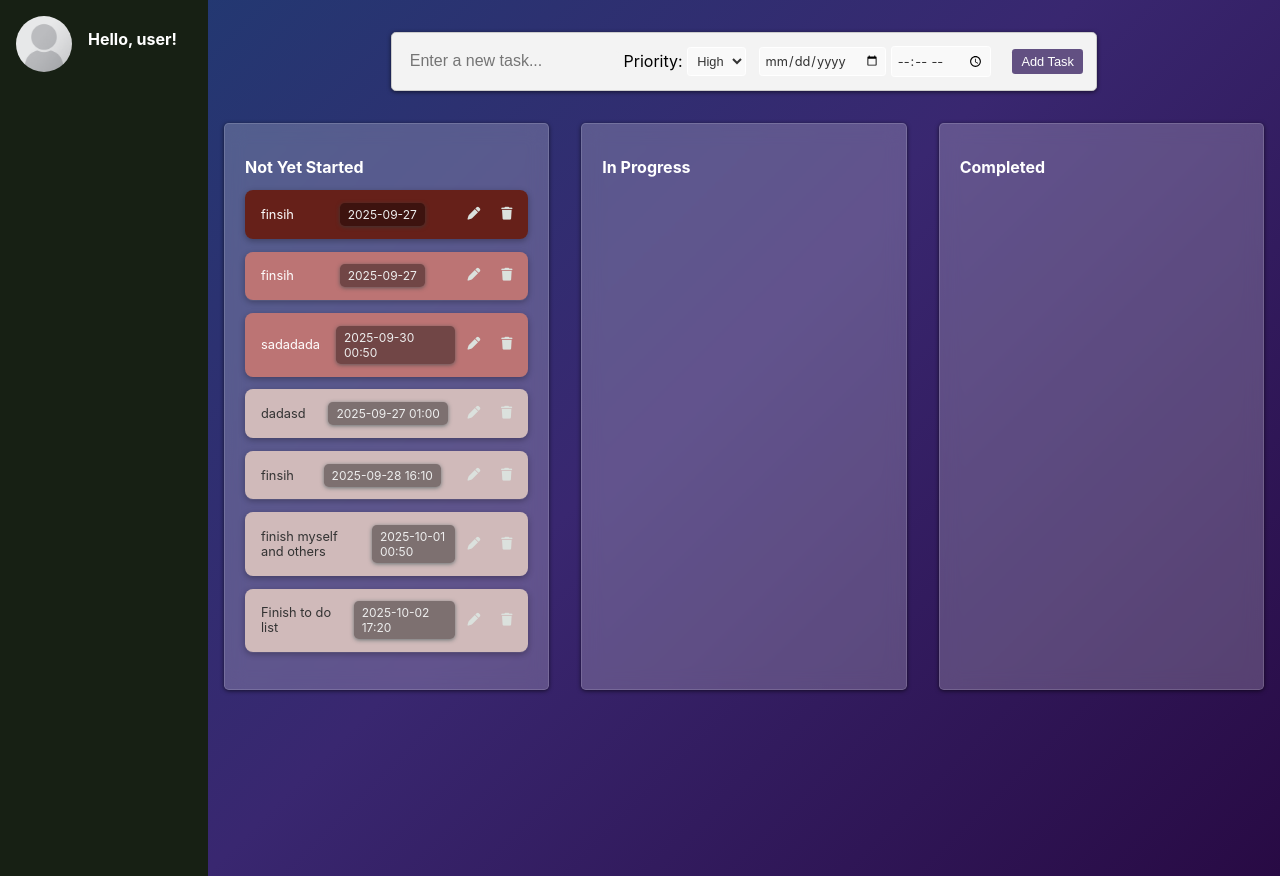
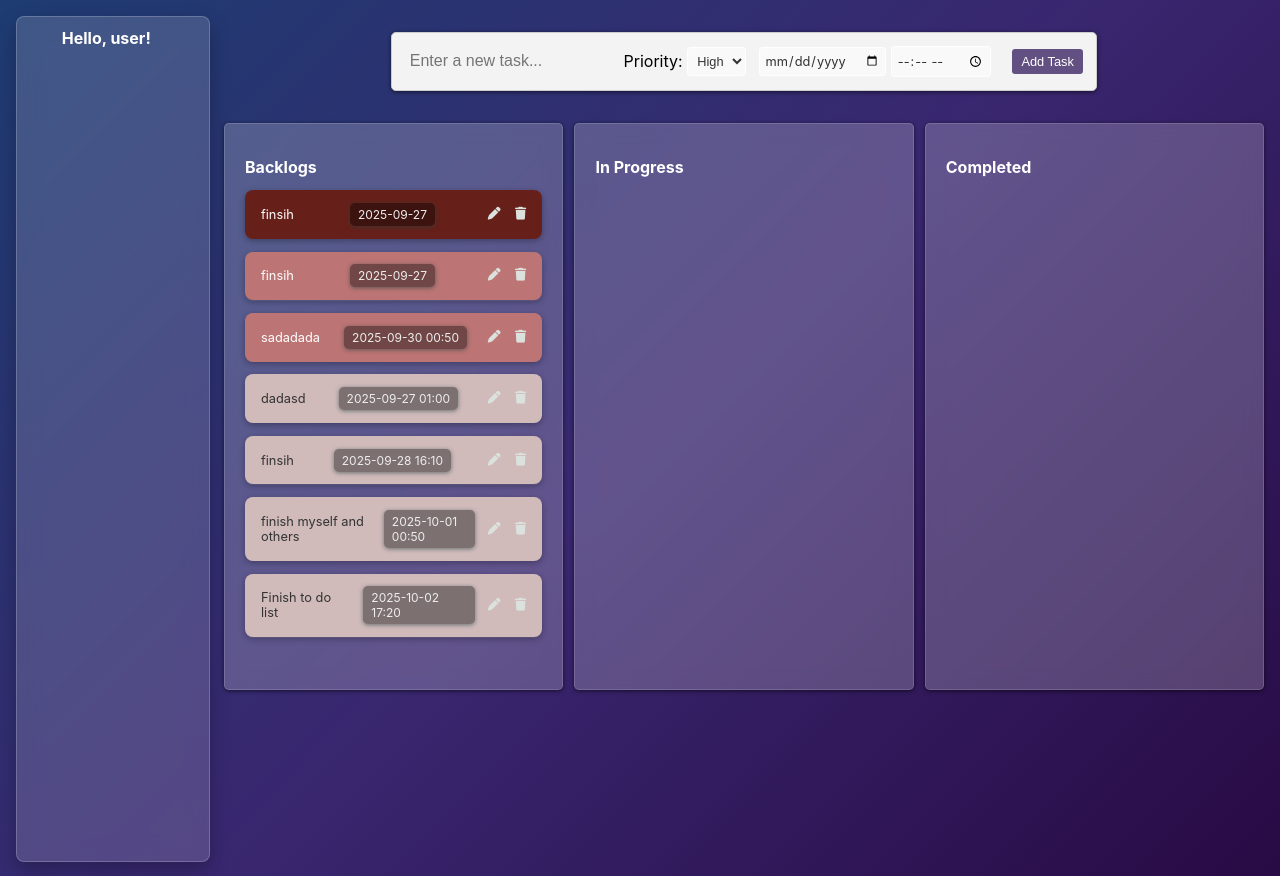
Before and after one commit to sam-cookie/cmsc128-indivProject_Lansoy, a Flask app: page / in a window 1280 px wide. Run offline with Flask 3, Linux system fonts and the light colour scheme; data comes from the database, SQL or seed files in the repository; some libraries are stand-ins or nearby versions.

Commit message:
edited ui

```diff
--- a/static/style.css
+++ b/static/style.css
@@ -7,10 +7,10 @@ h1, h2 {
     font-weight: 700;
 }
 
-h3 {
-    font-size: 0.75rem;
-    font-weight: 500;
+h1 {
+    margin-left: 2.8rem;
 }
+
 
 body {
     overflow-x: hidden;
@@ -22,13 +22,24 @@ body {
 
 .side-bar {
     position: fixed;
-    top: 0;
-    left: 0;
-    height: 100%;
-    width: 13rem;
-    background: #172014;
-    color: white;
-    padding-top: 1rem;
+    top: 1rem;
+    left: 1rem;
+    height: calc(100% - 2rem);
+    width: 12rem;
+    background: rgba(255, 255, 255, 0.15);
+    backdrop-filter: blur(12px);
+    -webkit-backdrop-filter: blur(12px);
+
+    border-radius: 0.5rem;
+    border: 1px solid rgba(255, 255, 255, 0.2);
+    box-shadow: 0 8px 20px rgba(0, 0, 0, 0.25);
+}
+
+.side-bar:hover, .not-yet-started:hover,
+.in-progress:hover,
+.completed:hover{
+    transform: translateY(-3px);
+    box-shadow: 0 12px 28px rgba(0, 0, 0, 0.35);
 }
 
 #sidebar-title {
@@ -177,7 +153,7 @@ input[type="date"], [type="time"] {
     display: flex;
     flex-direction: row;
     align-items: center;
-    gap: 0.5rem;
+    gap: 0.1rem;
 }
 
 .task-card .date-time {
@@ -256,7 +232,7 @@ input[type="date"], [type="time"] {
 
 .tasks-container {
     display: flex;
-    gap: 2rem;
+    gap: 0.7rem;
     margin-left: 14rem;
     margin-right: 1rem;
 }
--- a/templates/index.html
+++ b/templates/index.html
@@ -20,7 +20,7 @@
 <div class="tasks-container">
    <div class="not-yet-started">
         <div id="header-nys">
-            <h2>Not Yet Started</h2>
+            <h2>Backlogs</h2>
             <div id="task-card">
                 {% for task in tasks %}
                 <div class="task-card {{ task['priority'] }}" data-id="{{ task['id'] }}">
@@ -49,8 +49,8 @@
 
 <div class="side-bar">
     <div class="profile">
-        <img src="pfp.png" alt="Profile Picture">
-        <h2>Hello, user!</h2>
+        <!-- <img src="pfp.png" alt="Profile Picture"> -->
+        <h1>Hello, user!</h1>
     </div>
     <div class="tasks">
         <button id="sidebar-title"></button>
```
Also changed, not shown: other parts of static/style.css (+0 -35 lines).
